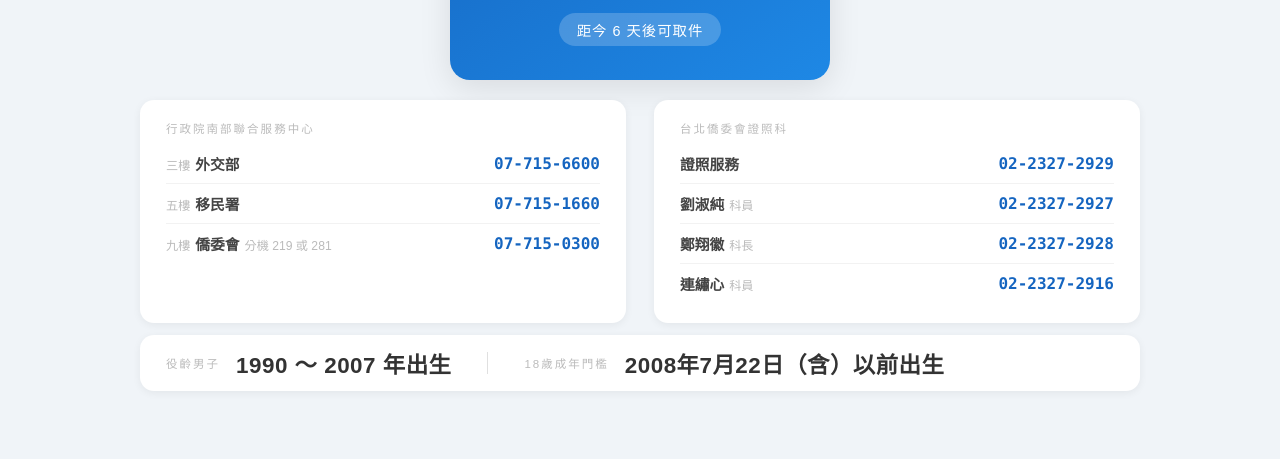
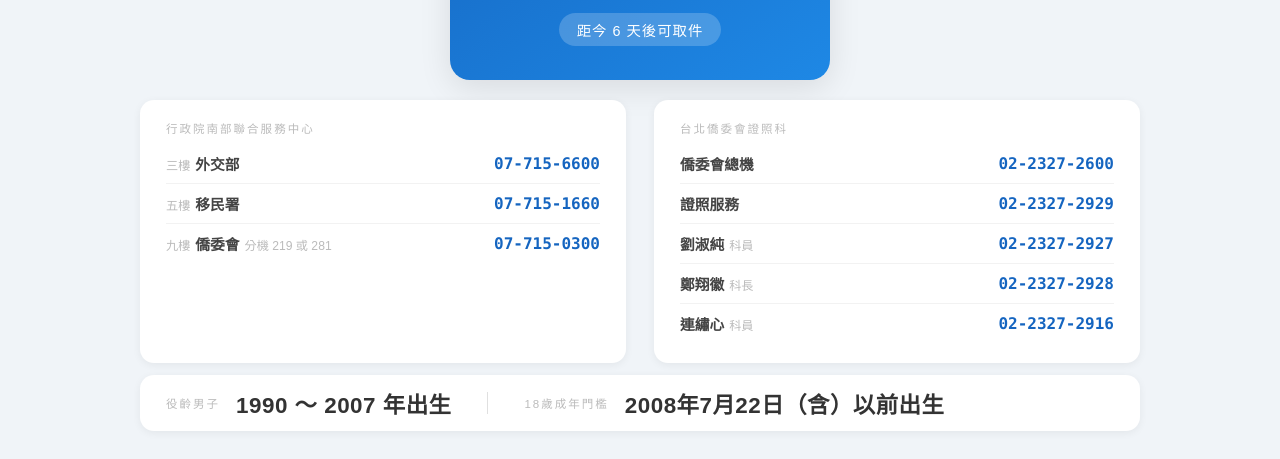
Before and after one commit to YuCecil/overseas-pickup-calculator, a plain HTML site: page index.html in a window 1280 px wide. Shown: the part 389-848 px from the top of the page. Before the commit the page ends 808 px from the top, so only its background shows below. Drawn offline with Linux system fonts and the light colour scheme.

Commit message:
新增僑委會總機電話 02-2327-2600

```diff
--- a/index.html
+++ b/index.html
@@ -362,6 +362,10 @@
   <div class="info-box">
     <div class="info-box-label">台北僑委會證照科</div>
     <div class="contact-row">
+      <span class="contact-label">僑委會總機</span>
+      <a href="tel:0223272600" class="contact-phone">02-2327-2600</a>
+    </div>
+    <div class="contact-row">
       <span class="contact-label">證照服務</span>
       <a href="tel:0223272929" class="contact-phone">02-2327-2929</a>
     </div>
```
Also changed, not shown: 取件日計算.html (+4 -0 lines).
